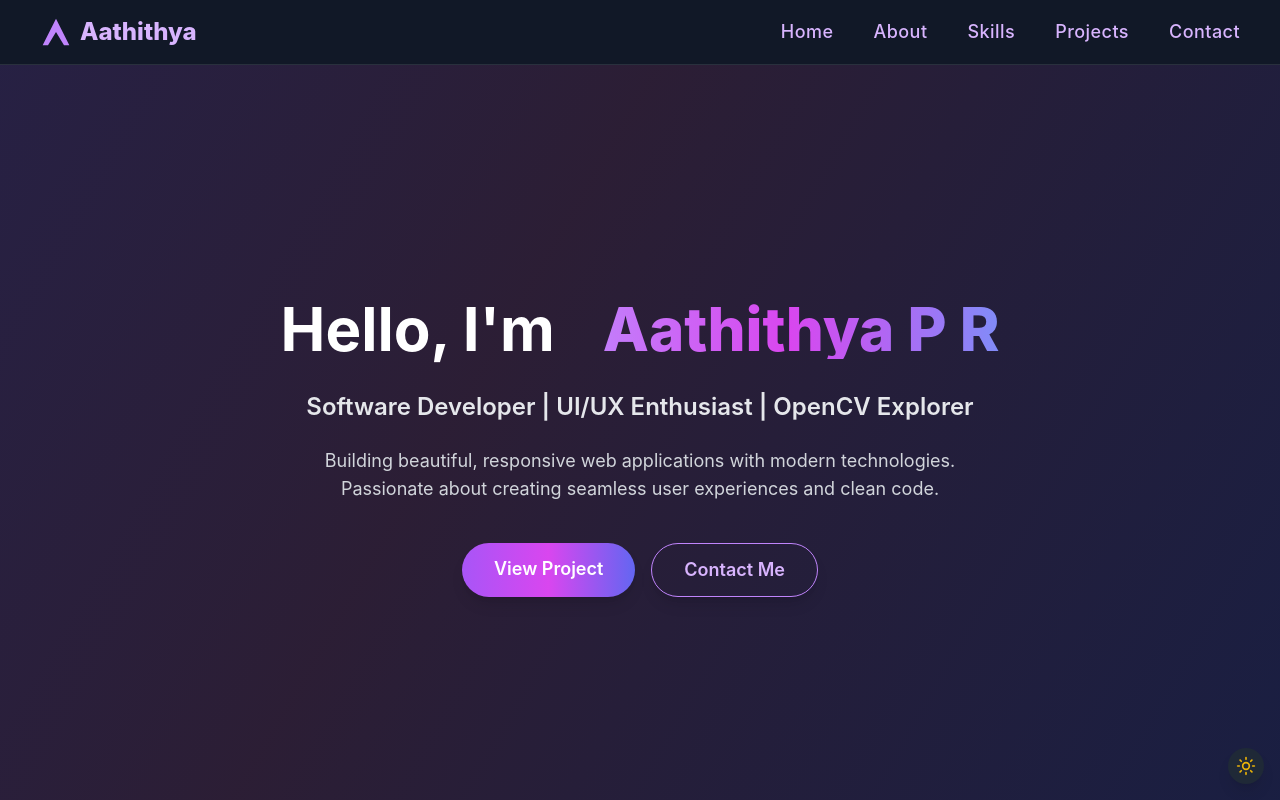
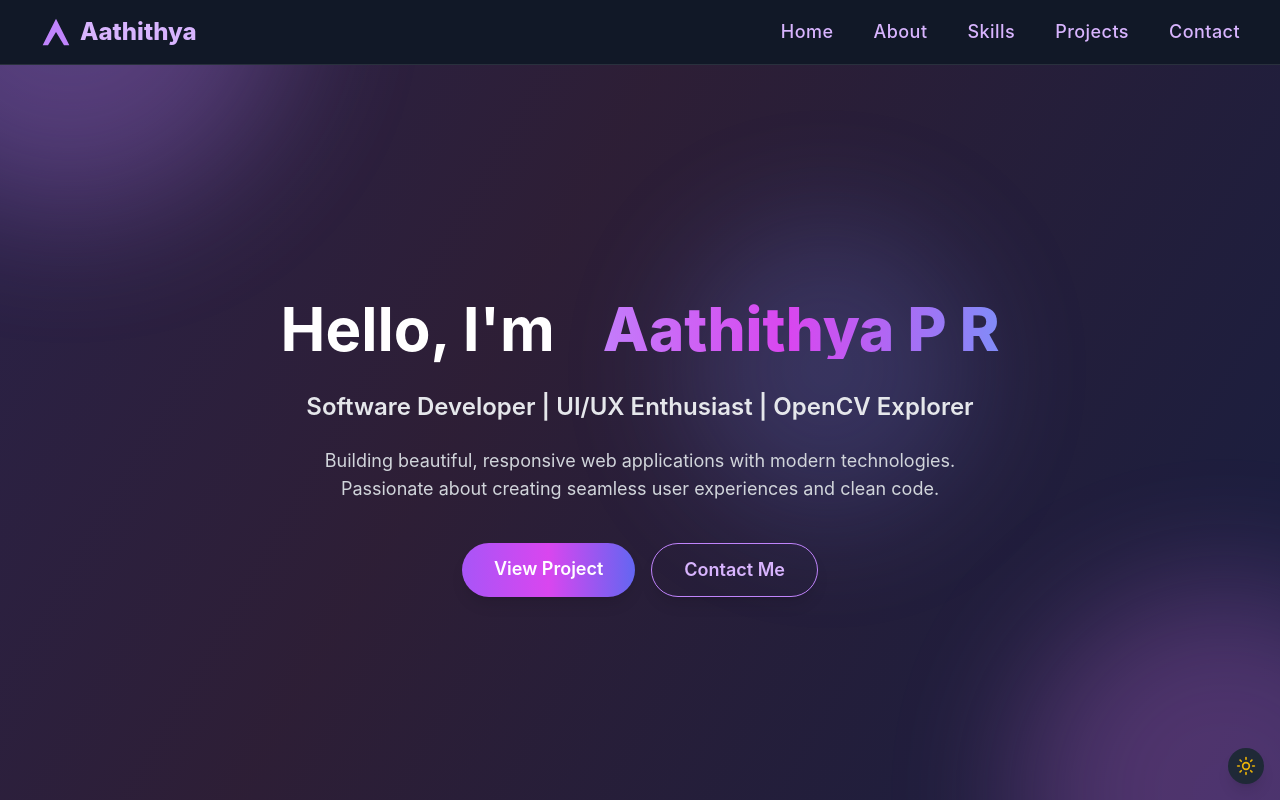
Before and after one commit to aathithya-27/My-Portfolio, a React (Vite) app: page / in a window 1280 px wide. Shown: the top 800 px of the page. Built offline with nearby package versions, Linux system fonts and the light colour scheme.

Commit message:
animation

```diff
--- a/src/components/Hero.tsx
+++ b/src/components/Hero.tsx
@@ -2,12 +2,11 @@ import { useRef, useState } from "react";
 
 const Hero = () => {
   const sectionRef = useRef<HTMLDivElement>(null);
-  const [deg, setDeg] = useState(120); // Start with a nice angle
+  const [deg, setDeg] = useState(120);
 
   const handleMouseMove = (e: React.MouseEvent<HTMLDivElement, MouseEvent>) => {
     const rect = sectionRef.current?.getBoundingClientRect();
     if (!rect) return;
-    // Calculate angle from center of section to mouse position
     const x = e.clientX - (rect.left + rect.width / 2);
     const y = e.clientY - (rect.top + rect.height / 2);
     const angle = (Math.atan2(y, x) * 180) / Math.PI + 180;
@@ -21,38 +20,35 @@ const Hero = () => {
       className="relative flex flex-col items-center justify-center min-h-screen bg-white dark:bg-gray-900 text-gray-900 dark:text-white px-4 overflow-hidden transition-colors duration-300"
       style={{
         background: `linear-gradient(${deg}deg,
-          rgba(168,85,247,0.14) 0%,
-          rgba(236,72,153,0.12) 40%,
-          rgba(79,70,229,0.14) 100%
+          rgba(168,85,247,0.16) 0%,
+          rgba(236,72,153,0.13) 40%,
+          rgba(79,70,229,0.13) 100%
         )`,
         transition: "background 0.2s",
       }}
     >
-      {/* Main Row */}
-      <div className="w-full flex flex-col items-center">
+      {/* Blurred Animated Blobs */}
+      <div className="pointer-events-none absolute -top-40 -left-40 w-[400px] h-[400px] rounded-full bg-purple-400 opacity-30 blur-3xl animate-blob z-0" />
+      <div className="pointer-events-none absolute -bottom-40 -right-40 w-[400px] h-[400px] rounded-full bg-fuchsia-400 opacity-25 blur-3xl animate-blob2 z-0" />
+      <div className="pointer-events-none absolute top-1/4 left-1/2 w-[300px] h-[300px] rounded-full bg-indigo-400 opacity-20 blur-3xl animate-blob3 z-0" />
+
+      {/* Main Content */}
+      <div className="relative z-10 w-full flex flex-col items-center">
         <div className="flex flex-col md:flex-row items-center justify-center w-full pt-16 md:pt-24">
-          {/* Left: Hello, I'm */}
           <div className="text-4xl sm:text-6xl font-bold text-gray-900 dark:text-white md:text-right md:pr-6 leading-tight transition-colors duration-300">
             <span className="block">Hello, I'm</span>
           </div>
-          {/* Right: Name */}
           <div className="text-4xl sm:text-6xl font-extrabold text-transparent bg-clip-text bg-gradient-to-r from-purple-500 via-fuchsia-500 to-indigo-500 dark:from-purple-400 dark:via-fuchsia-500 dark:to-indigo-400 md:pl-6 leading-tight">
             <span className="block">Aathithya P R</span>
           </div>
         </div>
-
-        {/* Subtitle */}
         <div className="mt-8 text-center text-xl sm:text-2xl font-semibold text-gray-700 dark:text-gray-200 transition-colors duration-300">
           Software Developer | UI/UX Enthusiast | OpenCV Explorer
         </div>
-
-        {/* Description */}
         <div className="mt-6 max-w-3xl text-center text-base sm:text-lg text-gray-600 dark:text-gray-300 font-normal transition-colors duration-300">
           Building beautiful, responsive web applications with modern technologies.<br />
           Passionate about creating seamless user experiences and clean code.
         </div>
-
-        {/* Buttons */}
         <div className="mt-10 flex flex-col sm:flex-row gap-4 justify-center">
           <a
             href="#projects"
--- a/tailwind.config.js
+++ b/tailwind.config.js
@@ -22,8 +22,10 @@ export default {
         'bounce-slow': 'bounce 3s infinite',
         'gradient-xy': 'gradientXY 3s ease infinite',
         'gradientBG': 'gradientBG 8s ease infinite',
-        'blob': 'blob 16s infinite ease-in-out',
-        'blink': 'blink 1s steps(2, start) infinite', // <-- ADDED for cursor animation
+        'blob': 'blob 20s infinite ease-in-out',
+        'blob2': 'blob2 30s infinite ease-in-out',
+        'blob3': 'blob3 25s infinite ease-in-out',
+        'blink': 'blink 1s steps(2, start) infinite',
       },
       keyframes: {
         fadeIn: {
@@ -51,11 +53,24 @@ export default {
           '50%': { 'background-position': '100% 50%' },
         },
         blob: {
-          '0%,100%': { transform: 'translate(0px, 0px) scale(1)' },
-          '33%': { transform: 'translate(30px, -20px) scale(1.1)' },
-          '66%': { transform: 'translate(-20px, 20px) scale(0.9)' },
+          '0%': { transform: 'translate(0px,0px) scale(1)' },
+          '33%': { transform: 'translate(30px,-50px) scale(1.1)' },
+          '66%': { transform: 'translate(-20px,20px) scale(0.9)' },
+          '100%': { transform: 'translate(0px,0px) scale(1)' },
         },
-        blink: { // <-- ADDED for cursor animation
+        blob2: {
+          '0%': { transform: 'translate(0px,0px) scale(1)' },
+          '33%': { transform: 'translate(-20px,40px) scale(1.05)' },
+          '66%': { transform: 'translate(20px,-30px) scale(0.97)' },
+          '100%': { transform: 'translate(0px,0px) scale(1)' },
+        },
+        blob3: {
+          '0%': { transform: 'translate(0px,0px) scale(1)' },
+          '33%': { transform: 'translate(40px,20px) scale(0.98)' },
+          '66%': { transform: 'translate(-30px,0px) scale(1.07)' },
+          '100%': { transform: 'translate(0px,0px) scale(1)' },
+        },
+        blink: {
           '0%, 100%': { opacity: '1' },
           '50%': { opacity: '0' },
         },
```
